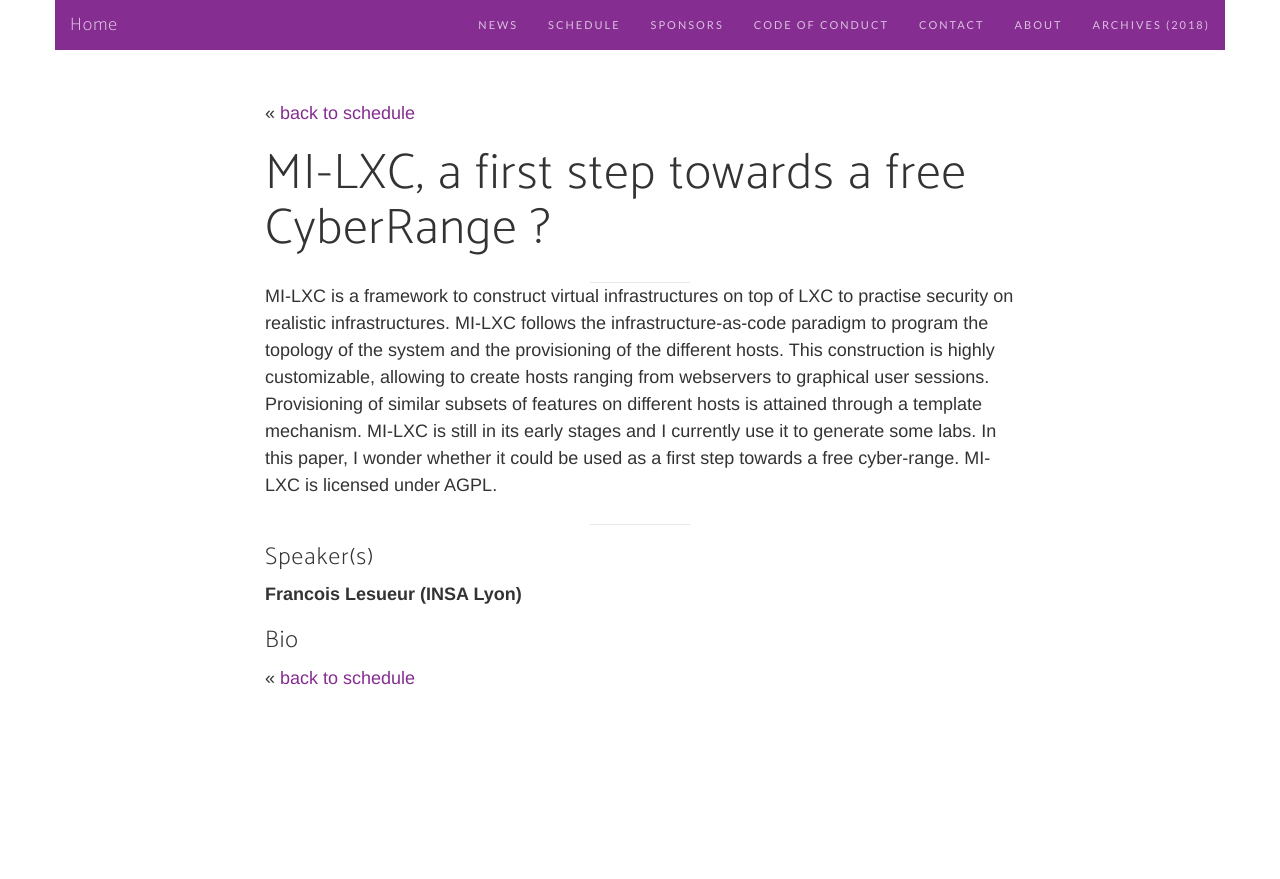
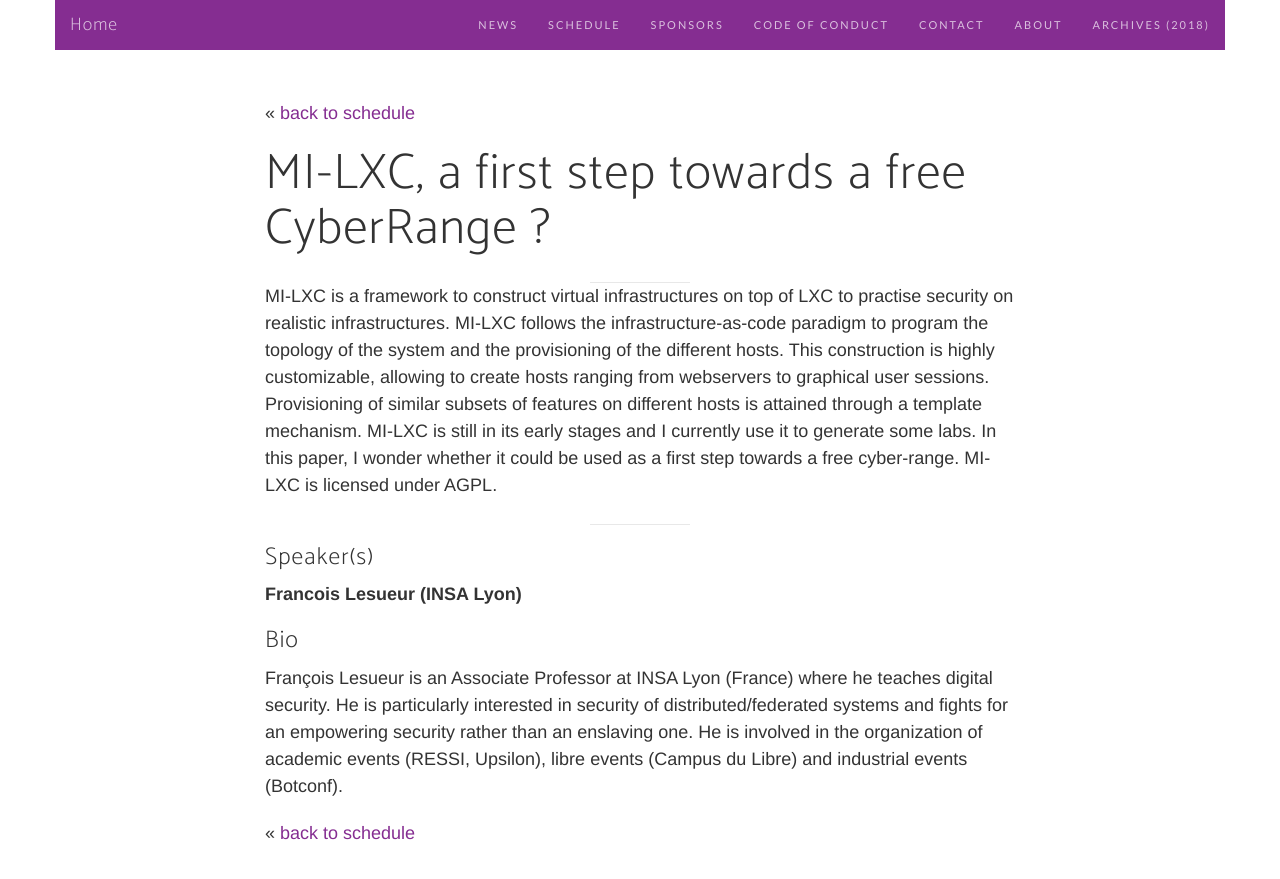
Before and after one commit to pass-the-salt/2019, a Jekyll site: the page built from pages/talks/57.md, in a window 1280 px wide and 967 px high. Shown: the top 879 px of the window. Built offline with Jekyll 4.4.1, drawn with Linux system fonts in a browser that asks for light colours; nearby versions of some CDN libraries; some web fonts are replaced.

Commit message:
schedule fix for #57 talk

```diff
--- a/pages/talks/57.md
+++ b/pages/talks/57.md
@@ -22,6 +22,6 @@ MI-LXC is a framework to construct virtual infrastructures on top of LXC to prac
 **Francois Lesueur (INSA Lyon)**
 
 ### Bio
-
+François Lesueur is an Associate Professor at INSA Lyon (France) where he teaches digital security. He is particularly interested in security of distributed/federated systems and fights for an empowering security rather than an enslaving one. He is involved in the organization of academic events (RESSI, Upsilon), libre events (Campus du Libre) and industrial events (Botconf).
 
 << [back to schedule](/schedule/)
```
Also changed, not shown: 2 other files.
